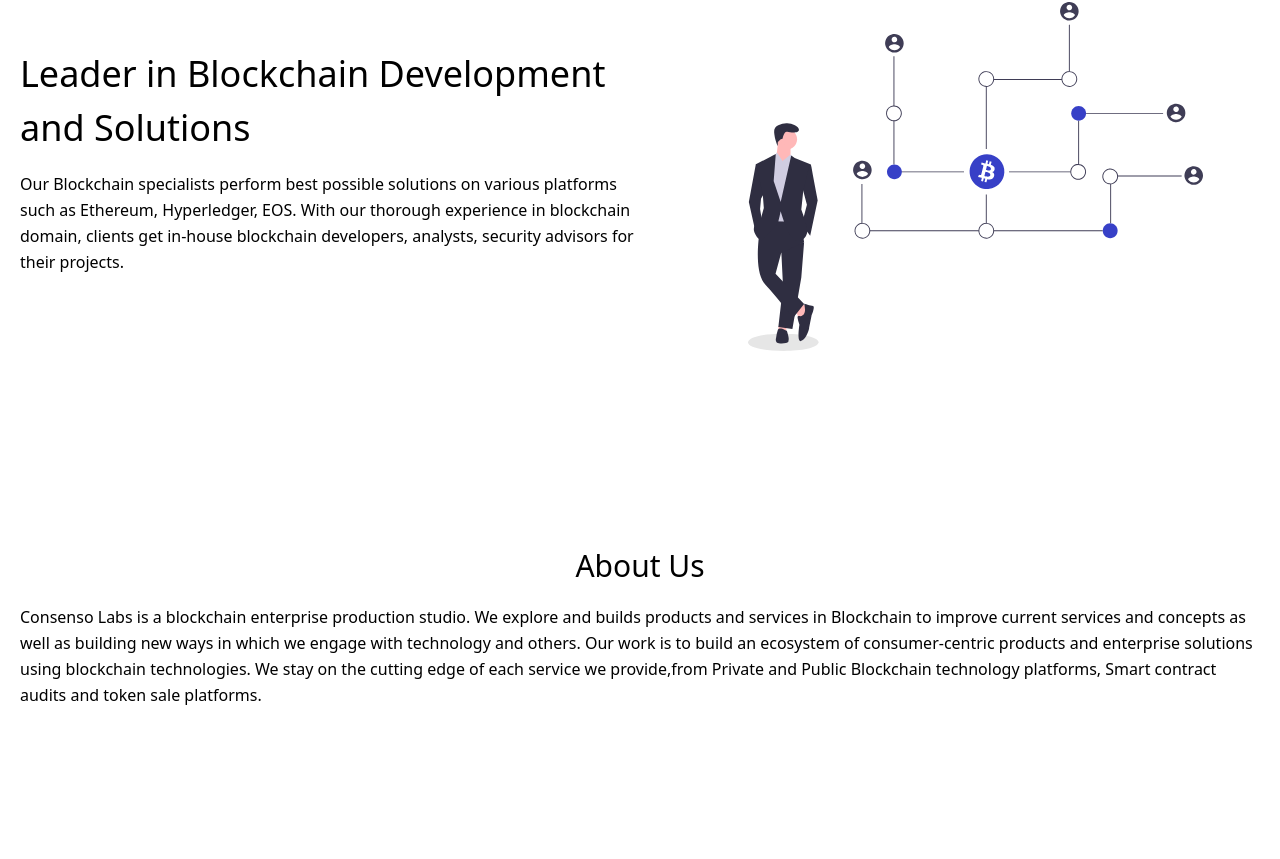
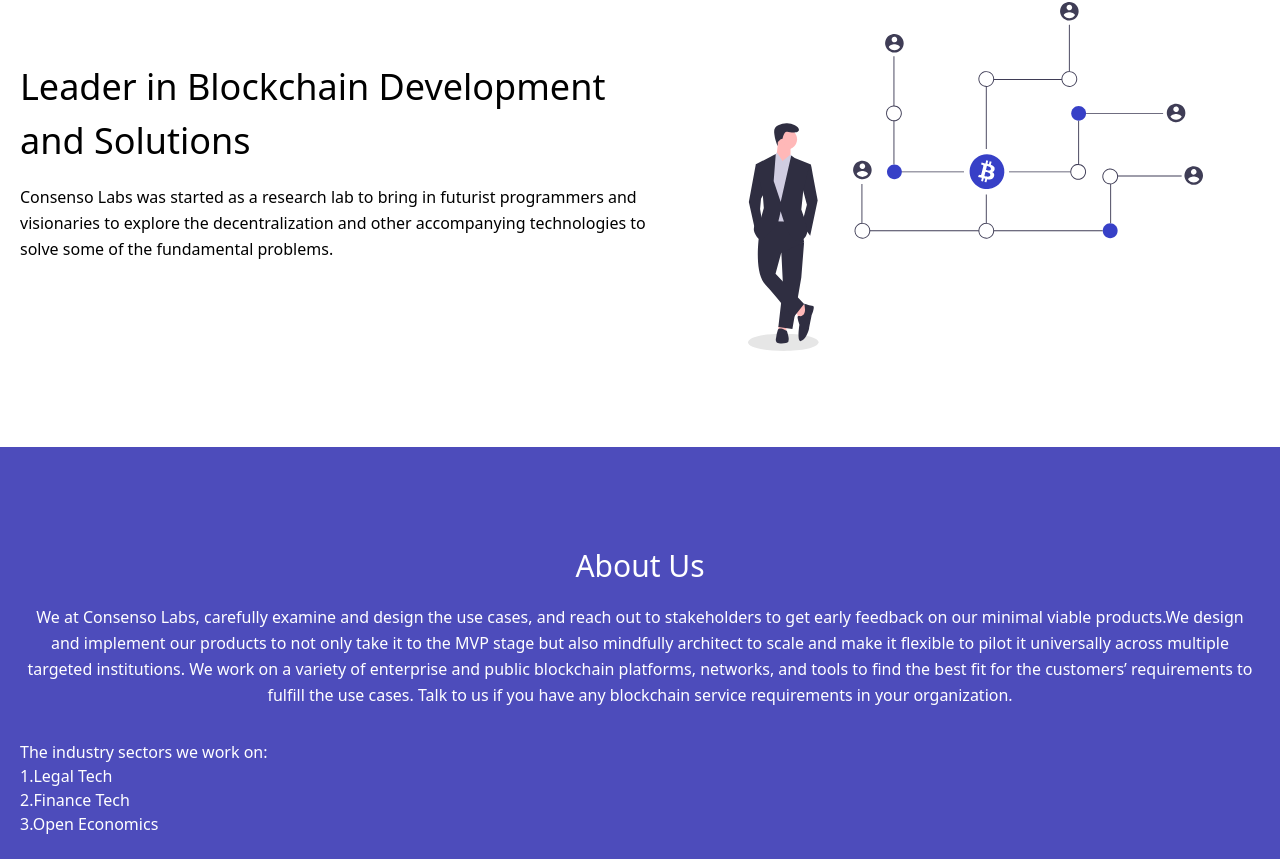
Before and after one commit to consensolabs/website, a React (Create React App) app in the folder tailblocks/: page /about in a window 1280 px wide. Shown: the part 181-1040 px from the top of the page. Built offline with nearby package versions, Linux system fonts and the light colour scheme.

Commit message:
adds about content

```diff
--- a/tailblocks/public/index.html
+++ b/tailblocks/public/index.html
@@ -2,7 +2,9 @@
 <html lang="en">
   <head>
     <meta charset="utf-8" />
-    <link rel="icon" href="%PUBLIC_URL%/favicon.ico" />
+    <link rel="icon" href="%PUBLIC_URL%/FaviconLogo.png" />
+    <!-- <link rel="icon" href="../src//assets/logo/FaviconLogo.png" /> -->
+
     <meta name="viewport" content="width=device-width, initial-scale=1" />
     <meta name="theme-color" content="#000000" />
     <meta
@@ -10,39 +12,18 @@
       content="Web site created using create-react-app"
     />
     <link rel="apple-touch-icon" href="%PUBLIC_URL%/logo192.png" />
-    <!--
-      manifest.json provides metadata used when your web app is installed on a
-      user's mobile device or desktop. See https://developers.google.com/web/fundamentals/web-app-manifest/
-    -->
+
     <link rel="manifest" href="%PUBLIC_URL%/manifest.json" />
     <link
       href="https://fonts.googleapis.com/css2?family=Josefin+Sans:ital,wght@0,100;0,200;0,300;0,400;0,500;0,600;0,700;1,100;1,200;1,300;1,400;1,500;1,600;1,700&display=swap"
       rel="stylesheet"
     />
     <script src="node-modules/cookie-notice/dist/cookie.notice.min.js"></script>
-    <!--
-      Notice the use of %PUBLIC_URL% in the tags above.
-      It will be replaced with the URL of the `public` folder during the build.
-      Only files inside the `public` folder can be referenced from the HTML.
 
-      Unlike "/favicon.ico" or "favicon.ico", "%PUBLIC_URL%/favicon.ico" will
-      work correctly both with client-side routing and a non-root public URL.
-      Learn how to configure a non-root public URL by running `npm run build`.
-    -->
     <title>Consenso Labs</title>
   </head>
   <body>
     <noscript>You need to enable JavaScript to run this app.</noscript>
     <div id="root"></div>
-    <!--
-      This HTML file is a template.
-      If you open it directly in the browser, you will see an empty page.
-
-      You can add webfonts, meta tags, or analytics to this file.
-      The build step will place the bundled scripts into the <body> tag.
-
-      To begin the development, run `npm start` or `yarn start`.
-      To create a production bundle, use `npm run build` or `yarn build`.
-    -->
   </body>
 </html>
--- a/tailblocks/src/components/About/AboutDescription.js
+++ b/tailblocks/src/components/About/AboutDescription.js
@@ -10,11 +10,7 @@
             {/* <br className='hidden lg:inline-block'>readymade gluten /></br> */}
           </h1>
           <p className='mb-8 leading-relaxed'>
-            Our Blockchain specialists perform best possible solutions on
-            various platforms such as Ethereum, Hyperledger, EOS. With our
-            thorough experience in blockchain domain, clients get in-house
-            blockchain developers, analysts, security advisors for their
-            projects.
+          Consenso Labs was started as a research lab to bring in futurist programmers and visionaries to explore the decentralization and other accompanying technologies to solve some of the fundamental problems.
           </p>
         </div>
         <div className='lg:max-w-lg lg:w-full md:w-1/2 w-5/6'>
--- a/tailblocks/src/components/About/AboutUs.js
+++ b/tailblocks/src/components/About/AboutUs.js
@@ -4,22 +4,27 @@
 const AboutUs = () => {
   return (
     <>
-      <section className='text-gray-500 bg-gray-100 body-font'>
+      <section className='text-gray-500 bg-primary body-font'>
         <div className='container px-5 py-24 mx-auto'>
           <div className='flex flex-col text-center w-full mb-20'>
-            <h1 className='sm:text-3xl text-2xl font-medium title-font mb-4  text-gray-900'>
+            <h1 className='sm:text-3xl text-2xl font-medium title-font mb-4  text-white'>
               About Us
             </h1>
-            <p className='lg:w-3/3 mx-auto leading-relaxed text-gray-900 text-left'>
-              Consenso Labs is a blockchain enterprise production studio. We
-              explore and builds products and services in Blockchain to improve
-              current services and concepts as well as building new ways in
-              which we engage with technology and others. Our work is to build
-              an ecosystem of consumer-centric products and enterprise solutions
-              using blockchain technologies. We stay on the cutting edge of each
-              service we provide,from Private and Public Blockchain technology
-              platforms, Smart contract audits and token sale platforms.
+            <p className='lg:w-3/3 mx-auto leading-relaxed text-white text-center'>
+            We at Consenso Labs, carefully examine and design the use cases, and reach out to stakeholders to get early feedback on our minimal viable products.We design and implement our products to not only take it to the MVP stage but also mindfully architect to scale and make it flexible to pilot it universally across multiple targeted institutions.
+
+We work on a variety of enterprise and public blockchain platforms, networks, and tools to find the best fit for the customers’ requirements to fulfill the use cases. Talk to us if you have any blockchain service requirements in your organization.
+
+
             </p>
+            <div className="my-8 text-white">
+              <p className="text-left">The industry sectors we work on:</p>
+              <ul className="text-left">
+                <li><span>1.</span>Legal Tech</li>
+                <li><span>2.</span>Finance Tech</li>
+                <li><span>3.</span>Open Economics</li>
+              </ul>
+            </div>
           </div>
         </div>
         <Product />
```
Also changed, not shown: tailblocks/public/FaviconLogo.png (added).
